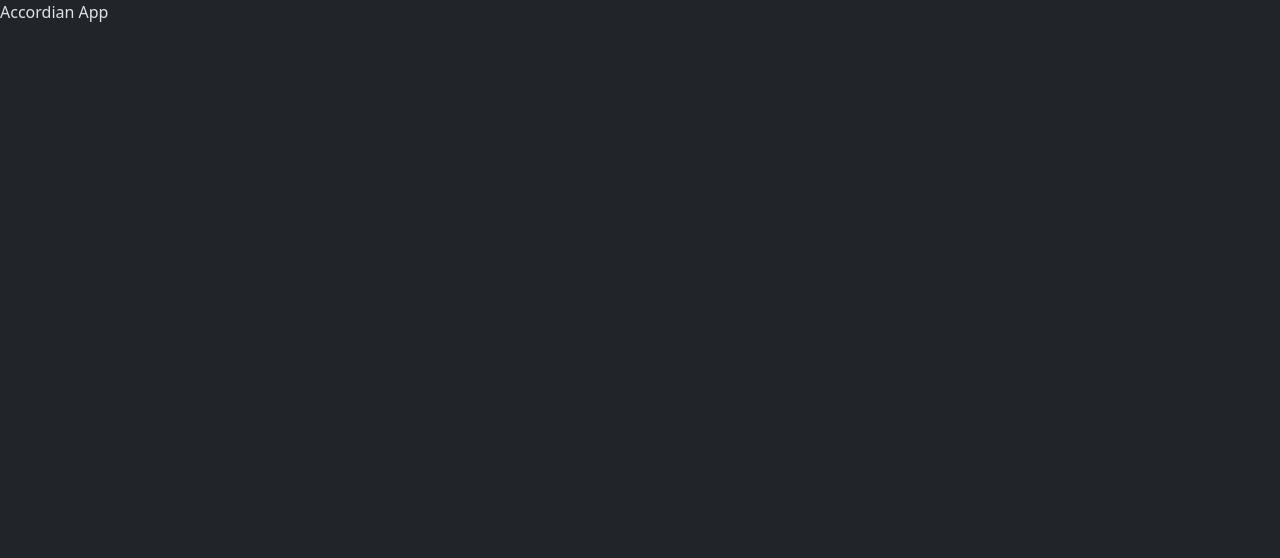
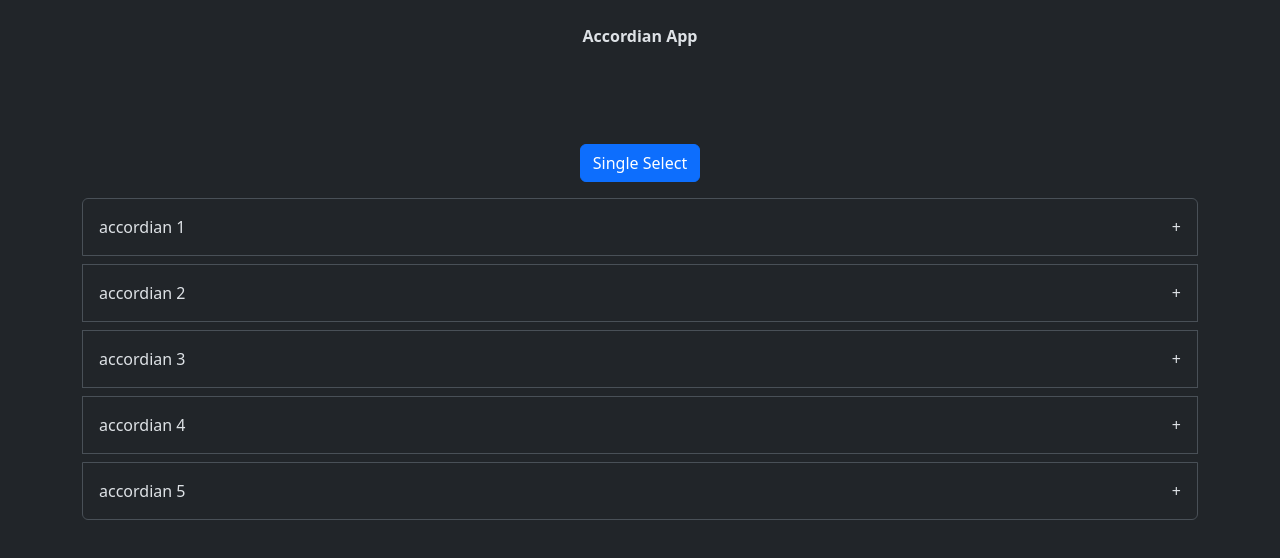
Before and after one commit to santoshmanaguli/React-25-projects, a React (Vite) app in the folder accordian/: page / in a window 1280 px wide. Shown: the top 558 px of the page. Built offline with nearby package versions, Linux system fonts and the light colour scheme.

Commit message:
added logic for accordian and added some css

```diff
--- a/accordian/src/App.tsx
+++ b/accordian/src/App.tsx
@@ -1,15 +1,14 @@
-import Accordian from "./components/Accordian"
+import Accordian from "./components/Accordian";
 
 function App() {
   return (
-    <>
-      Accordian App
-
+    <div>
+      <header className="text-center fw-bold p-4">Accordian App</header>
       <br />
       <br />
       <Accordian></Accordian>
-    </>
-  )
+    </div>
+  );
 }
 
-export default App
+export default App;
--- /dev/null
+++ b/accordian/src/components/Accordian.css
@@ -0,0 +1,3 @@
+.cursor{
+  cursor: pointer;
+}
--- a/accordian/src/components/Accordian.tsx
+++ b/accordian/src/components/Accordian.tsx
@@ -1,33 +1,102 @@
 import { useEffect, useState } from "react";
+import "./Accordian.css";
 
 export default function Accordian() {
+  //state
   const [array, setArray] = useState([
     {
       id: 1,
       title: "accordian 1",
+      show: false,
       desc: "Lorem ipsum is a placeholder or dummy text used in typesetting and graphic design for previewing layouts1.",
     },
     {
-      id: 1,
-      title: "accordian 1",
-      desc: "Lorem ipsum is a placeholder or dummy text used in typesetting and graphic design for previewing layouts1.",
+      id: 2,
+      title: "accordian 2",
+      show: false,
+      desc: "Lorem ipsum is a placeholder or dummy text used in typesetting and graphic design for previewing layouts2.",
     },
     {
-      id: 1,
-      title: "accordian 1",
-      desc: "Lorem ipsum is a placeholder or dummy text used in typesetting and graphic design for previewing layouts1.",
+      id: 3,
+      title: "accordian 3",
+      show: false,
+      desc: "Lorem ipsum is a placeholder or dummy text used in typesetting and graphic design for previewing layouts3.",
     },
     {
-      id: 1,
-      title: "accordian 1",
-      desc: "Lorem ipsum is a placeholder or dummy text used in typesetting and graphic design for previewing layouts1.",
+      id: 4,
+      title: "accordian 4",
+      show: false,
+      desc: "Lorem ipsum is a placeholder or dummy text used in typesetting and graphic design for previewing layouts4.",
     },
     {
-      id: 1,
-      title: "accordian 1",
-      desc: "Lorem ipsum is a placeholder or dummy text used in typesetting and graphic design for previewing layouts1.",
+      id: 5,
+      title: "accordian 5",
+      show: false,
+      desc: "Lorem ipsum is a placeholder or dummy text used in typesetting and graphic design for previewing layouts5.",
     },
   ]);
+  const [enableMultiSelect, setEnableMultiSelect] = useState(false);
 
-  return <div className="container"></div>;
+  useEffect(() => {
+    //resetting the array when button toggle
+    const tempArray = array.map((i) => {
+      return { ...i, show: false };
+    });
+    setArray(tempArray);
+  }, [enableMultiSelect]);
+
+  //functions
+  function handleClick(id: number) {
+    if (enableMultiSelect) {
+      //multiselect logic
+      const tempArr = array.map((i) => {
+        if (i.id == id) return { ...i, show: !i.show };
+        return i;
+      });
+      setArray(tempArr);
+    } else {
+      //singleselect logic
+      const tempArr = array.map((i) => {
+        if (i.id == id) {
+          return { ...i, show: !i.show };
+        } else {
+          return { ...i, show: false };
+        }
+      });
+      setArray(tempArr);
+    }
+  }
+
+  return (
+    <div className="container my-4">
+      <div className="text-center mb-3">
+        <button
+          className="btn btn-primary"
+          onClick={() => setEnableMultiSelect(!enableMultiSelect)}
+        >
+          {enableMultiSelect ? "MultiSelect" : "Single Select"}
+        </button>
+      </div>
+      <div className="accordion">
+        {array.map((i) => {
+          return (
+            <div key={i.id} className="accordion-item mb-2 border">
+              <div
+                className="accordion-header cursor p-3 d-flex justify-content-between align-items-center"
+                onClick={() => handleClick(i.id)}
+              >
+                <span>{i.title}</span>
+                <span>{i.show ? "-" : "+"}</span>
+              </div>
+              {i.show && (
+                <div className="accordion-body p-3 border-top">
+                  {i.desc}
+                </div>
+              )}
+            </div>
+          );
+        })}
+      </div>
+    </div>
+  );
 }
```
